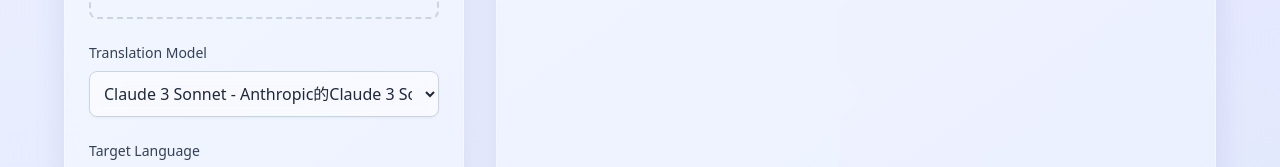
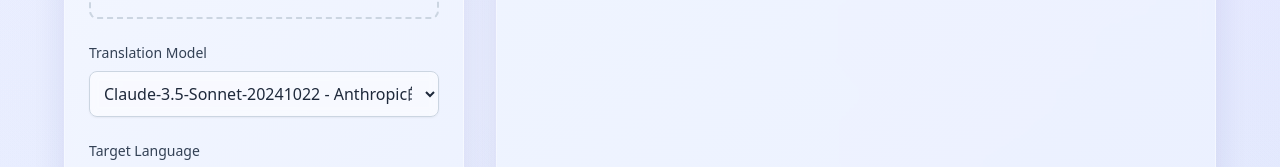
Before and after one commit to DylanDDeng/ai-translator, a Next.js app: page / in a window 1280 px wide. Shown: the part 287-454 px from the top of the page. Built offline with nearby package versions, Linux system fonts and the light colour scheme; a small style sheet from the web is missing.

Commit message:
fix: restore translation chunk display and state management
- Reset translation states before starting new translation
- Accumulate streaming translation results
- Properly handle DONE markers
- Clean up error handling

```diff
--- a/src/app/page.tsx
+++ b/src/app/page.tsx
@@ -15,7 +15,7 @@ export default function Home() {
   const [isLoading, setIsLoading] = useState(false);
   const [error, setError] = useState<string>('');
   const [targetLang, setTargetLang] = useState('zh');
-  const [selectedModel, setSelectedModel] = useState('claude-3-sonnet-20240229');
+  const [selectedModel, setSelectedModel] = useState('claude-3-5-sonnet-20241022');
   const [systemPrompt, setSystemPrompt] = useState(`You are a professional translator specialized in accurate and natural translation.
 Follow these translation principles:
 1. Maintain the original meaning and context
@@ -39,19 +39,19 @@ Follow these translation principles:
 
   const models = [
     {
-      id: 'claude-3-sonnet-20240229',
-      name: 'Claude 3 Sonnet',
-      description: 'Anthropic的Claude 3 Sonnet模型，擅长多语言翻译'
+      id: 'claude-3-5-sonnet-20241022',
+      name: 'Claude-3.5-Sonnet-20241022',
+      description: 'Anthropic的Claude-3.5-Sonnet模型，擅长多语言翻译'
     },
     {
-      id: 'qwen',
-      name: 'Qwen2.5-72B',
+      id: 'qwen2.5-72b-Instruct-128k',
+      name: 'Qwen2.5-72B-Instruct-128K',
       description: '通义千问72B大模型，支持多语言翻译'
     },
     {
-      id: 'gemini',
-      name: 'Gemini 1.5 Pro',
-      description: 'Google的Gemini 1.5 Pro模型，支持多语言翻译'
+      id: 'gemini-1.5-pro-002',
+      name: 'Gemini-1.5-Pr-002',
+      description: 'Google的Gemini-1.5-Pro-002模型，支持多语言翻译'
     }
   ];
 
@@ -103,14 +103,42 @@ Follow these translation principles:
     }
   };
 
+  const handleSubmit = async (e: FormEvent) => {
+    e.preventDefault();
+    if (!file || chunks.length === 0) return;
+
+    setIsLoading(true);
+    setError('');
+
+    try {
+      // 重置所有块的翻译状态
+      setChunks(prev => prev.map(chunk => ({
+        ...chunk,
+        translatedText: '',
+        partialTranslation: '',
+        isTranslating: false
+      })));
+
+      // 逐个翻译文本块
+      for (let i = 0; i < chunks.length; i++) {
+        await translateChunk(i);
+      }
+    } catch (err) {
+      setError(err instanceof Error ? err.message : 'An error occurred');
+    } finally {
+      setIsLoading(false);
+    }
+  };
+
   const translateChunk = async (chunkIndex: number) => {
     if (!chunks[chunkIndex]) return;
 
     const currentChunk = chunks[chunkIndex];
     const previousChunk = chunkIndex > 0 ? chunks[chunkIndex - 1] : null;
 
+    // 更新当前块的状态为正在翻译
     setChunks(prev => prev.map((chunk, idx) =>
-      idx === chunkIndex ? { ...chunk, isTranslating: true, partialTranslation: '' } : chunk
+      idx === chunkIndex ? { ...chunk, isTranslating: true, partialTranslation: '', translatedText: '' } : chunk
     ));
 
     try {
@@ -141,6 +169,7 @@ Follow these translation principles:
 
       const reader = response.body.getReader();
       const decoder = new TextDecoder();
+      let accumulatedText = '';
 
       while (true) {
         const { done, value } = await reader.read();
@@ -152,7 +181,19 @@ Follow these translation principles:
         for (const line of lines) {
           if (line.startsWith('data: ')) {
             const data = line.slice(6).trim();
-            if (!data) continue;
+
+            if (data === '[DONE]') {
+              // 翻译完成，更新最终翻译
+              setChunks(prev => prev.map((chunk, idx) =>
+                idx === chunkIndex ? {
+                  ...chunk,
+                  translatedText: accumulatedText,
+                  partialTranslation: '',
+                  isTranslating: false
+                } : chunk
+              ));
+              break;
+            }
 
             try {
               const parsedData = JSON.parse(data);
@@ -162,55 +203,35 @@ Follow these translation principles:
               }
 
               if (parsedData.text) {
+                accumulatedText = parsedData.text;
+                // 更新部分翻译
                 setChunks(prev => prev.map((chunk, idx) =>
                   idx === chunkIndex ? {
                     ...chunk,
                     partialTranslation: parsedData.text,
-                    translatedText: parsedData.text
+                    // 如果收到 done 标记，将部分翻译移动到最终翻译
+                    ...(parsedData.done ? {
+                      translatedText: parsedData.text,
+                      partialTranslation: '',
+                      isTranslating: false
+                    } : {})
                   } : chunk
                 ));
               }
             } catch (err) {
               console.error('Error parsing stream data:', err);
+              // 继续处理下一行，不中断流
             }
           }
         }
       }
 
-      // 确保在流结束时更新状态
-      setChunks(prev => prev.map((chunk, idx) =>
-        idx === chunkIndex ? {
-          ...chunk,
-          translatedText: chunk.partialTranslation || chunk.translatedText,
-          partialTranslation: '',
-          isTranslating: false
-        } : chunk
-      ));
-
     } catch (err) {
       console.error('Translation error:', err);
       setError(err instanceof Error ? err.message : 'An error occurred');
       setChunks(prev => prev.map((chunk, idx) =>
-        idx === chunkIndex ? { ...chunk, isTranslating: false, partialTranslation: '' } : chunk
+        idx === chunkIndex ? { ...chunk, isTranslating: false, partialTranslation: '', translatedText: '' } : chunk
       ));
-    }
-  };
-
-  const handleSubmit = async (e: FormEvent) => {
-    e.preventDefault();
-    if (!file || chunks.length === 0) return;
-
-    setIsLoading(true);
-    setError('');
-
-    try {
-      for (let i = 0; i < chunks.length; i++) {
-        await translateChunk(i);
-      }
-    } catch (err) {
-      setError(err instanceof Error ? err.message : 'An error occurred');
-    } finally {
-      setIsLoading(false);
     }
   };
 
```
